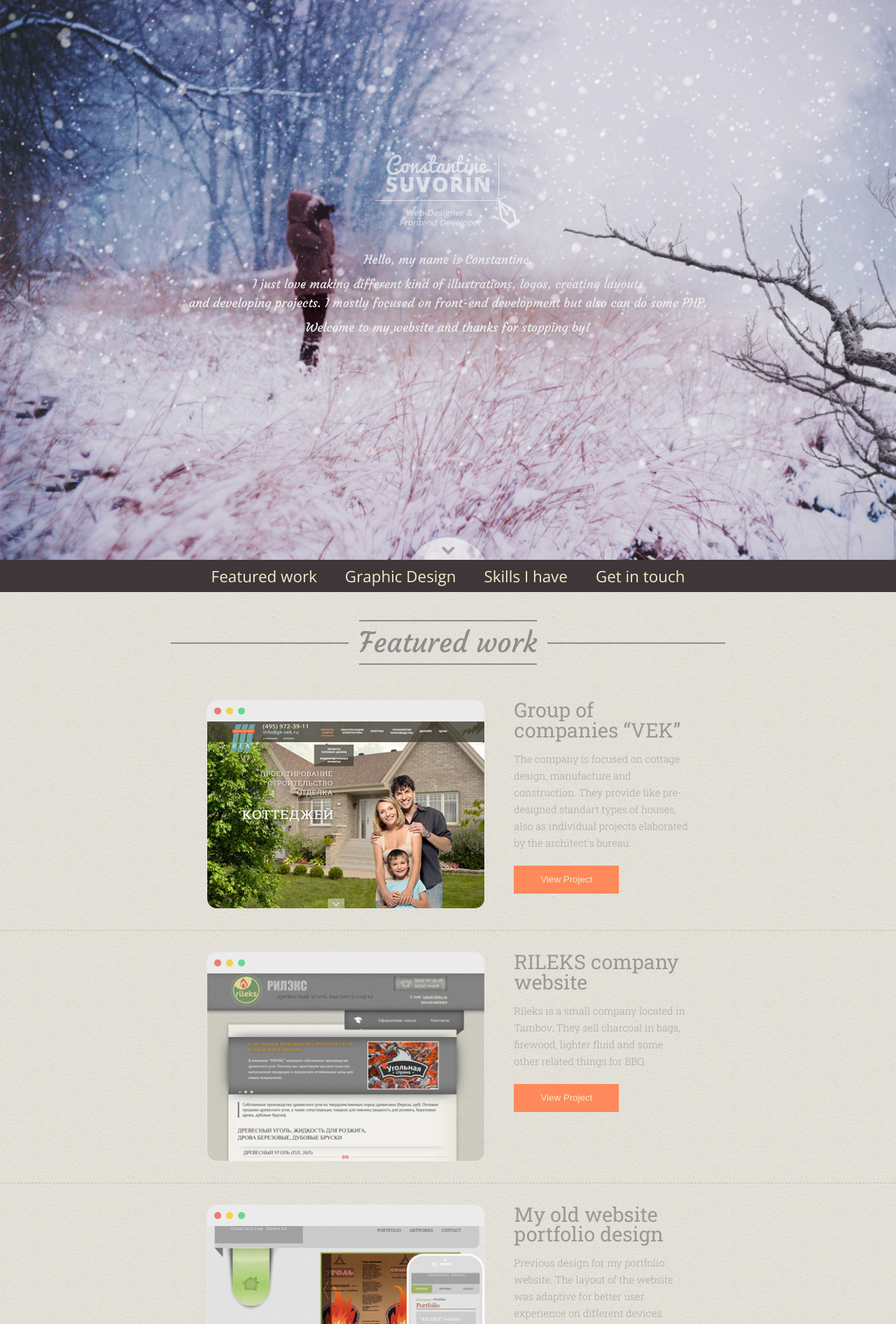
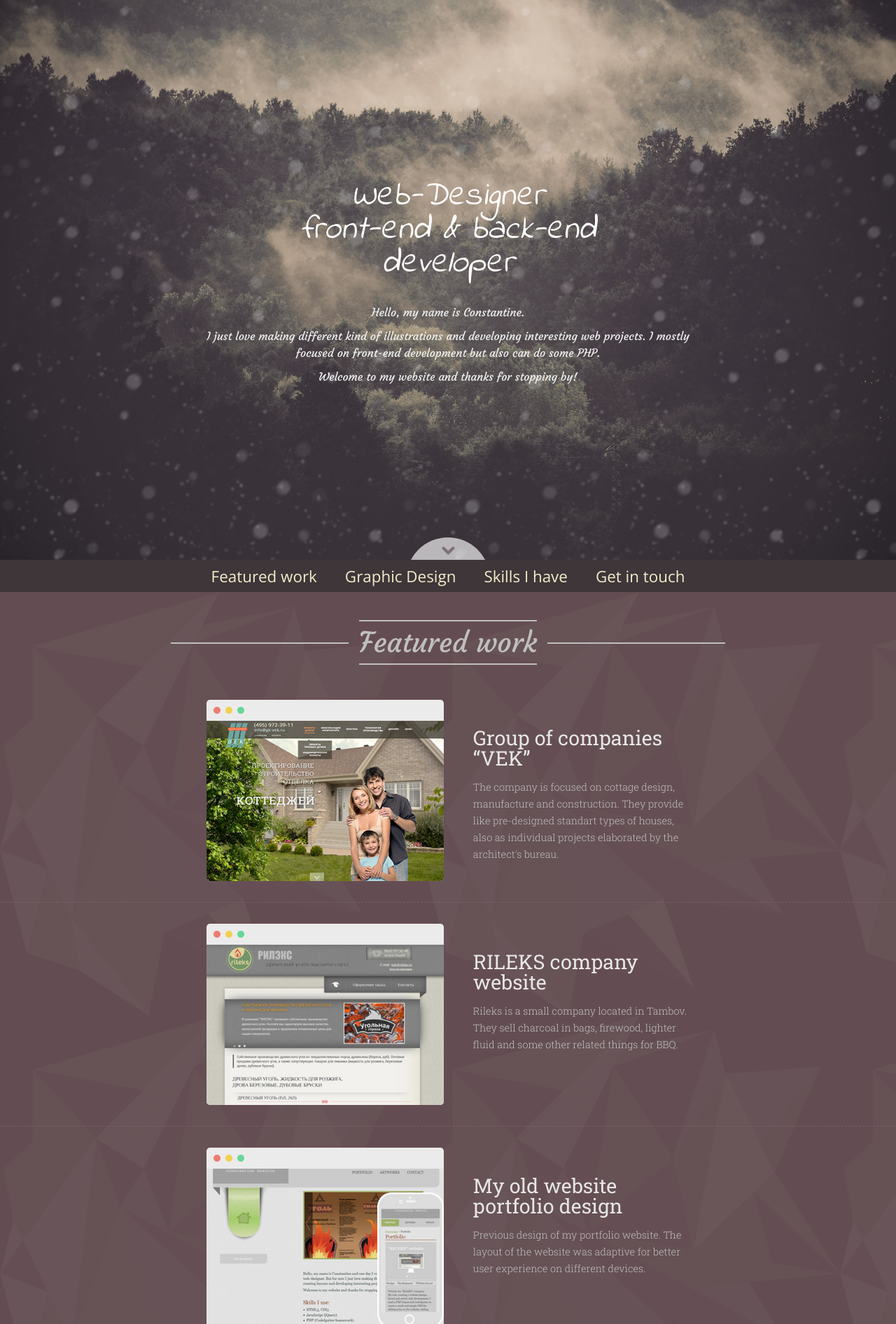
Before and after one commit to harequ/redesign, a website: page builds/development/index.html in a window 1280 px wide. Shown: the top 1892 px of the page at 70% size. Drawn offline with nearby package versions, Linux system fonts and the light colour scheme.

Commit message:
Some tweaks of intro page design, projects page

```diff
--- a/builds/development/index.html
+++ b/builds/development/index.html
@@ -15,12 +15,13 @@
 		<section>
 			<div class="snow"></div>
 			<div class="hero">
-				<div class="logo">
+				<!-- <div class="logo">
 					<h1>Constantine Suvorin - Web Designer &amp; Frontend Developer</h1>
-				</div>
+				</div> -->
 				<div class="hero-text">
+					<h1>Web-Designer <br>front-end & back-end<br> developer</h1>
 					<p>Hello, my name is Constantine.</p>
-					<p>I just love making different kind of illustrations, logos, creating layouts<br> and developing projects. I mostly focused on front-end development but also can do some PHP.</p>
+					<p>I just love making different kind of illustrations and developing interesting web projects. I mostly focused on front-end development but also can do some PHP.</p>
 					<p>Welcome to my website and thanks for stopping by!</p>
 				</div>
 			</div>
@@ -38,7 +39,6 @@
 					<dd>...and finally I finish up by creating a CMS in Laravel PHP framework.</dd>
 				</div>
 			</dl>
-			<div class="branches"></div>
 			<a href="#work" class="scroll arrow"></a>
 		</section>
 		<nav id="nav">
@@ -61,9 +61,8 @@
 					<div class="project">
 						<img src="images/work-vek.jpg" alt="Group of companies VEK">
 						<div>
-							<h3>Group of companies “VEK”</h3>
+							<h3><a href="http://localhost:8080/gkvek.html">Group of companies “VEK”</a></h3>
 							<p>The company is focused on cottage design, manufacture and construction. They provide like pre-designed standart types of houses, also as individual projects elaborated by the architect's bureau.</p>
-							<a href="http://localhost:8080/gkvek.html"><button>View Project</button></a>
 						</div>
 					</div>
 				</div>
@@ -71,9 +70,8 @@
 					<div class="project">
 						<img src="images/work-rileks.jpg" alt="RILEKS company">
 						<div>
-							<h3>RILEKS company website</h3>
+							<h3><a href="http://localhost:8080/rileks.html">RILEKS company website</a></h3>
 							<p>Rileks is a small company located in Tambov. They sell charcoal in bags, firewood, lighter fluid and some other related things for BBQ.</p>
-							<a href="http://localhost:8080/rileks.html"><button>View Project</button></a>
 						</div>
 					</div>
 				</div>
@@ -81,9 +79,8 @@
 					<div class="project">
 						<img src="images/work-old-portfolio.jpg" alt="My old website portfolio design" class="responsive-design">
 						<div>
-							<h3>My old website portfolio design</h3>
-							<p>Previous design for my portfolio website. The layout of the website was adaptive for better user experience on different devices.</p>
-							<a href="http://localhost:8080/old-portfolio.html"><button>View Project</button></a>
+							<h3><a href="http://localhost:8080/old-portfolio.html">My old website portfolio design</a></h3>
+							<p>Previous design of my portfolio website. The layout of the website was adaptive for better user experience on different devices.</p>
 						</div>
 					</div>
 				</div>
@@ -146,6 +143,7 @@
 						<li>Susy</li>
 						<li>Breakpoint</li>
 						<li>Git</li>
+						<li>Bootstrap</li>
 					</ul>
 				</div>
 			</article>
@@ -157,9 +155,9 @@
 			<section class="scene" id="contact">
 				<h2>Get in Touch</h2>
 				<a href="#" class="email">csuvorin@gmail.com</a>
-				<ul id="socialmedia">
+				<!-- <ul id="socialmedia">
 					<li><a href="#"><img src="images/close.png" alt="FL"></a></li>
-				</ul>
+				</ul> -->
 				<div class="copy">
 					<p>Copyright &copy; 2015<br> Designed by Constantine Suvorin</p>
 				</div>
--- a/components/sass/_base.scss
+++ b/components/sass/_base.scss
@@ -11,10 +11,10 @@ main {
 }
 
 a {
-	color: lighten($grey, 10);
+	color: lighten($grey, 50);
+	text-decoration: none;
 
 	&:hover {
-		text-decoration: none;
 		color: $pinky;
 	}
 }
@@ -30,9 +30,9 @@ h2 {
 	font-family: Courgette, "Times New Roman", serif;
 	font-size: 2.5em;
 	line-height: 60px;
-	color: lighten($grey, 15);
-	border-top: 2px solid lighten($grey, 15);
-	border-bottom: 2px solid lighten($grey, 15);
+	color: lighten($grey, 35);
+	border-top: 2px solid lighten($grey, 35);
+	border-bottom: 2px solid lighten($grey, 35);
 	display: inline-block;
   	text-align: center;
 
@@ -67,7 +67,7 @@ section h2 span:before,
 section h2 span:after {
 	content: "";
 	position: absolute;
-	border-bottom: 2px solid lighten($grey, 15);
+	border-bottom: 2px solid lighten($grey, 35);
 	width: 100%;
 	top: 50%;
 
@@ -90,7 +90,7 @@ h3 {
 	font-size: 1.8em;
 	line-height: 36px;
 	font-weight: 400;
-	color: lighten($grey, 20);
+	color: $pinky;
 }
 
 p {
@@ -98,7 +98,7 @@ p {
 	font-size: 0.9em;
 	line-height: 24px;
 	font-weight: 300;
-	color: lighten($grey, 25);
+	color: lighten($grey, 35);
 }
 
 * {
--- a/components/sass/_variables.scss
+++ b/components/sass/_variables.scss
@@ -1,5 +1,5 @@
 @import url(http://fonts.googleapis.com/css?family=Roboto+Slab:300,400|Open+Sans:300italic,400,600italic,800|Courgette);
-
+@import url(http://fonts.googleapis.com/css?family=Indie+Flower);
 @include border-box-sizing; //uses border box sizing like the old IE
 
 $susy: (
@@ -23,4 +23,4 @@ $violetWarm: #644D52;
 $grey: #666666;
 $pinky: #FF895A;
 $awesome: #A49A87;
-$selection: #49D3CC;
+$selection: #CBB8A7;
--- a/components/sass/modules/_design.scss
+++ b/components/sass/modules/_design.scss
@@ -10,6 +10,7 @@
 		text-align: center;
 		margin-bottom: 25px;
 		position: relative;
+		color: lighten($grey, 20);
 
 		@include breakpoint(max-width $narrow) {
   			font-size: 1em;
@@ -30,6 +31,10 @@
 		@include container;
 		text-align: center;
 		margin-top: 30px;
+	}
+
+	#illustrations {
+		@include container(600px);
 	}
 
 	#logos {
--- a/components/sass/modules/_intro.scss
+++ b/components/sass/modules/_intro.scss
@@ -1,30 +1,44 @@
 #intro section {
-	@include backImage("../images/mainpage-bg.jpg");
+	@include backImage("../images/1st-page-redesign.jpg");
 	position: relative;
 	z-index: 1;
 	height: 100vh;
 	@include display-flex();
-    @include align-items(center);
-    @include justify-content(center);
-    overflow: hidden;
+   @include align-items(center);
+   @include justify-content(center);
+   overflow: hidden;
 }
 
-#intro .logo {
-	height: 109px;
-	width: 256px;
-	margin: 0 auto;
+#intro h1 {
+	text-align: center;
+	color: #fff;
+	font-size: 30px;
+	font-size: 3rem;
+	line-height: 1;
+	margin-bottom: 30px;
+	font-family: 'Indie Flower', serif;
+}
 
-	h1 {
-		background: url("../images/logo.png") no-repeat center 0;
-		opacity: 0.6;
-		height: 109px;
-		width: 256px;
-		margin: 0 auto -34px;
-		color: transparent;
-		text-shadow: none;
-		font: 0/0 a;
-	}
+.hero-text p {
+	@include container(736px);
 }
+
+// // #intro .logo {
+// // 	height: 109px;
+// // 	width: 256px;
+// // 	margin: 0 auto;
+
+// // 	h1 {
+// // 		background: url("../images/logo.png") no-repeat center 0;
+// // 		opacity: 0.6;
+// // 		height: 109px;
+// // 		width: 256px;
+// // 		margin: 0 auto -34px;
+// // 		color: transparent;
+// // 		text-shadow: none;
+// // 		font: 0/0 a;
+// // 	}
+// // }
 
 #intro .hero {
 	padding: 100px 0;
@@ -35,9 +49,8 @@
 
 #intro .hero-text {
 	font-size: 1em;
-	padding-top: 20px;
-	padding-bottom: 100px;
-	@include text-shadow($violetWarm 0 0 40px);
+	padding: 20px 0;
+
 	@include breakpoint (max-width $small) {
 		padding-bottom: 38px;
 		font-size: 0.9em;
@@ -47,46 +60,22 @@
 
 #intro .hero-text p {
 	line-height: 1.5;
+	// font: 300 italic 0.9em/20px "Open Sans", "Times New Roman", serif;
+	// font-family: "Open Sans", "Times New Roman", serif;
 	font-family: "Courgette", "Times New Roman", serif;
-	font-size: 1.1em;
+	// font-family: 'Indie Flower', serif;
+	font-size: 1em;
 	color: $white;
 	text-align: center;
-	padding: 0 1em;
-	&:first-child, &:last-child {
-		padding: .5em 0;
-	}
-}
-
-#intro .snowy-log {
-	width: 200px;
-	height: 175px;
-	background: url("../images/snowy-log.png") no-repeat;
-	position: absolute;
-	left: 0;
-	bottom: 150px;
-	@include breakpoint(max-width $wide) {
-		display: none;
-	}
-}
-
-#intro .branches {
-	width: 480px;
-	height: 409px;
-	background: url("../images/branches.png") no-repeat;
-	position: absolute;
-	right: 0;
-	bottom: 150px;
-	@include breakpoint(max-width $wide) {
-		display: none;
-	}
+	padding: 0.3em 1em;
 }
 
 #intro .snow {
-	background: url("../images/snow.png") no-repeat;
-	height: 100vh;
+	background: url("../images/snow-2.png");
+	height: 130%;
 	width: 100%;
-	top: -130px;
-	background-size: cover;
+	top: -200px;
+	// background-size: cover;
 	position: absolute;
 	z-index: 3;
 	@include breakpoint(max-width $small) {
@@ -123,7 +112,7 @@
 	margin-left: -255px;
 	width: 510px;
 	color: lighten($milky, 50);
-	@include breakpoint (max-width $wide) {
+	@include breakpoint (max-width $medium) {
 		display: none;
 	}
 }
--- a/components/sass/modules/_skills.scss
+++ b/components/sass/modules/_skills.scss
@@ -159,7 +159,7 @@
 
 	@-webkit-keyframes php {
 		0% { width:0%; }
-		100% { width:60%; }
+		100% { width:70%; }
 	}
 
 	@-webkit-keyframes wordpress {
@@ -189,7 +189,7 @@
 
 	@-moz-keyframes php {
 		0% { width:0%; }
-		100% { width:60%; }
+		100% { width:70%; }
 	}
 
 	@-moz-keyframes wordpress {
@@ -219,7 +219,7 @@
 
 	@-o-keyframes php {
 		0% { width:0%; }
-		100% { width:60%; }
+		100% { width:70%; }
 	}
 
 	@-o-keyframes wordpress {
@@ -249,7 +249,7 @@
 
 	@keyframes php {
 		0% { width:0%; }
-		100% { width:60%; }
+		100% { width:70%; }
 	}
 
 	@keyframes wordpress {
--- a/components/sass/modules/_work.scss
+++ b/components/sass/modules/_work.scss
@@ -1,22 +1,9 @@
 #work {
-	background: url("../images/paper-bg.png");
+	background: url('../images/triangular-bg.png') $violetWarm;
 
 	.project-wrap {
 		width: 100%;
-		transition: all 200ms;
-		border-top: 1px dashed lighten($awesome, 14);
-
-    	&:hover {
-			background: url('../images/triangular-bg.png') $violetWarm ;
-			border-top: 1px solid lighten($awesome, 14);
-			h3 {
-				color: $white;
-			}
-			p {
-				color: $white;
-				font-weight: 300;
-			}
-    	}
+		border-top: 1px dashed lighten($violetWarm, 8);
     	&:first-child {
     		border-top: none;
     	}
@@ -44,12 +31,9 @@
 	}
 
 	.project img {
-		@include span(7);
-		@include border-radius(15px);
-		border: 1px solid lighten($grey, 50);
+		@include span(6);
+		@include border-radius(5px);
 		padding-top: 30px;
-		padding-left: 0;
-		padding-right: 0;
 		background: lighten($grey, 52);
 		background-image: url('../images/browser-circles.png');
 		background-repeat: no-repeat;
@@ -67,13 +51,15 @@
 	}
 
 	.project div {
-		@include span(5 last);
+		padding-top: 40px;
+		@include span(6 last);
 		@include prefix(30px);
 
 		@include breakpoint(0 749px) {
 			@include break;
 			@include full;
 			@include prefix(0);
+			padding-top: 0;
 			text-align: center;
 			margin-top: 20px;
 		}
@@ -82,7 +68,6 @@
 	.project h3 {
 		line-height: 1;
 		padding-bottom: 15px;
-
 	}
 
 	.project button {
--- a/components/scripts/script.js
+++ b/components/scripts/script.js
@@ -4,11 +4,11 @@ $(function() {
 		fadeUntil = 400,
 		appearStart = 400,
 		hero = $('.hero'),
-		branches = $('.branches'),
 		snow = $('.snow'),
 		threeCircles = $('#intro dl'),
 		nav = $('#nav'),
 		pull = $('#pull'),
+		heightOfIntro = $('header').height(),
 		menu = $('#nav .navbar');
 
 	if(nav.length) {
@@ -25,13 +25,12 @@ $(function() {
 	// Scrolling events
 	$(window).scroll(function() {
 		var offset = $(this).scrollTop(),
-			heightOfIntro = $('header').height(),
+
 	    	opacity = 0,
 	    	opacity2 = 1;
 
-	    // Parallax effect for branches and snow
+	    // Parallax effect for snow
 		if(offset <= heightOfIntro) {
-			branches.css({ 'transform' : 'translate(0px, '+ offset / 3.8 +'%)' });
 			snow.css({ 'transform' : 'translate(0px, ' + offset * 1.2 +'px)' });
 		}
 
```
Also changed, not shown: builds/development/rileks.html (+1 -2 lines), builds/development/css/style.css, builds/development/images/1st-page-redesign.jpg (added), builds/development/images/snow-2.png (added), builds/development/js/script.js.
